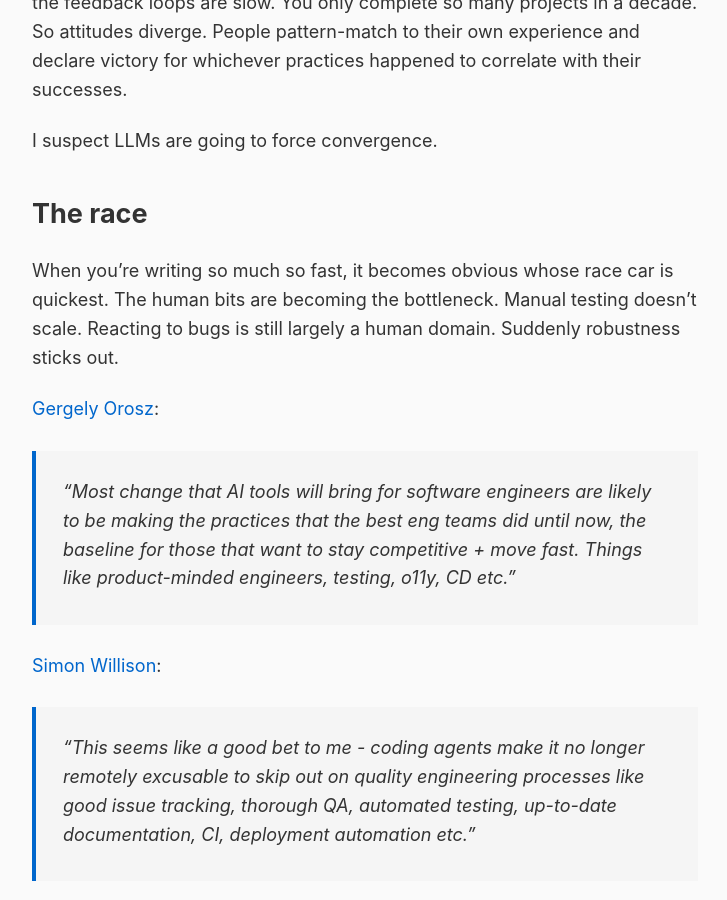
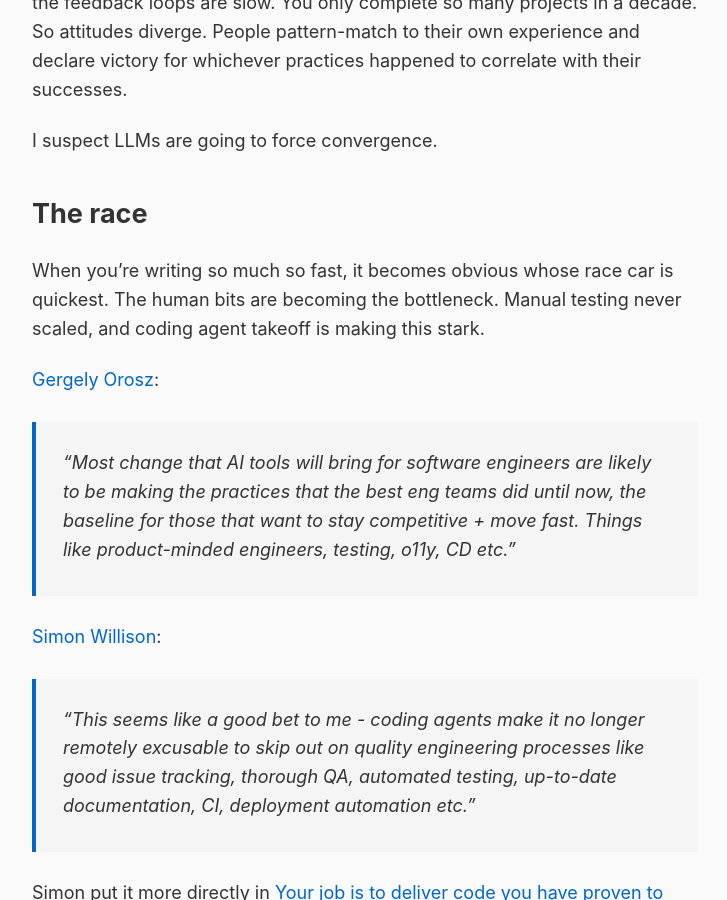
Before and after one commit to rob137/rob137.github.io, a Jekyll site: the page built from _posts/2026-01-06-a-new-proof-point.md, in a window 1280 px wide and 900 px high, scrolled down 429 px. Shown: the whole window, without its empty margins (275-1002 px from the left). Built offline with Jekyll 4.4.1, drawn with Linux system fonts in a browser that asks for light colours.

Commit message:
Sharpen manual testing line
🤖 Generated with [Claude Code](https://claude.com/claude-code)

Co-Authored-By: Claude Opus 4.5 <noreply@anthropic.com>

```diff
--- a/_posts/2026-01-06-a-new-proof-point.md
+++ b/_posts/2026-01-06-a-new-proof-point.md
@@ -14,7 +14,7 @@ I suspect LLMs are going to force convergence.
 
 ## The race
 
-When you're writing so much so fast, it becomes obvious whose race car is quickest. The human bits are becoming the bottleneck. Manual testing doesn't scale. Reacting to bugs is still largely a human domain. Suddenly robustness sticks out.
+When you're writing so much so fast, it becomes obvious whose race car is quickest. The human bits are becoming the bottleneck. Manual testing never scaled, and coding agent takeoff is making this stark.
 
 [Gergely Orosz](https://x.com/GergelyOrosz/status/2008272970041409579):
 
```
